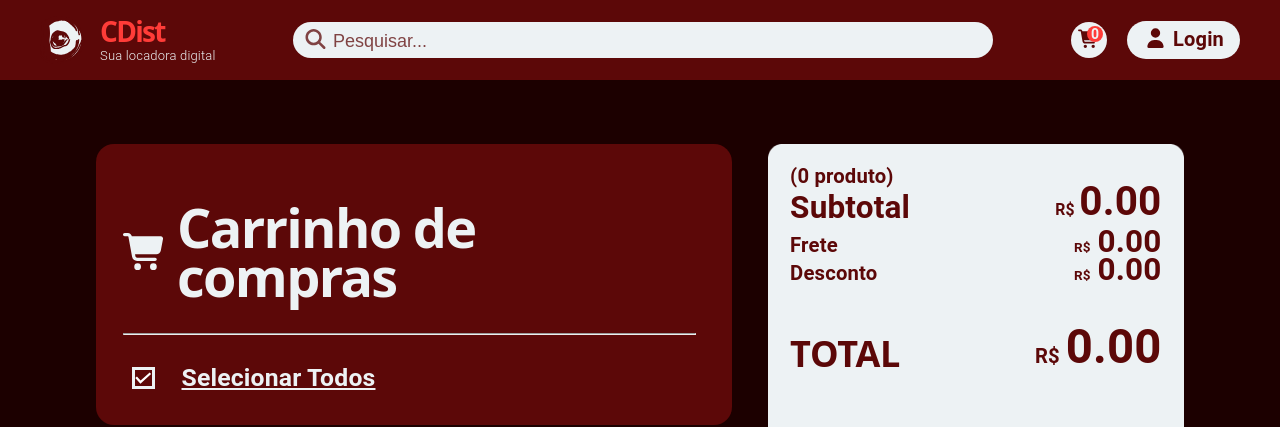
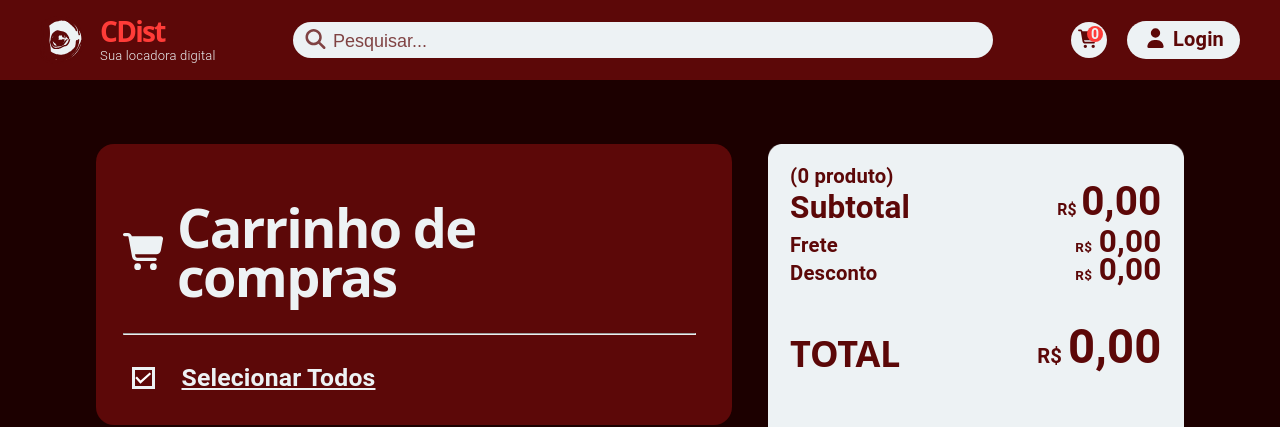
Before and after one commit to Gaardenn/ProjetoECommerceLAEC, a React (Vite) app in the folder 02_Source/ProjetoECommerce/: page /carrinho in a window 1280 px wide. Shown: the top 427 px of the page. Built offline with nearby package versions, Linux system fonts and the light colour scheme.

Commit message:
refactor: price with comma (always 2 decimal places)

```diff
--- a/02_Source/ProjetoECommerce/src/components/ProductItem.jsx
+++ b/02_Source/ProjetoECommerce/src/components/ProductItem.jsx
@@ -2,6 +2,7 @@ import "../styles/ProductItem.css";
 import { FontAwesomeIcon } from "@fortawesome/react-fontawesome";
 import { faTrash } from "@fortawesome/free-solid-svg-icons";
 import { useState } from "react";
+import { formatarPreco } from '../utils/formatarPreco';
 
 export function ProductItem({ produto, adicionarUnidade, removerUnidade, removerItem, marcar, presentear }) {
     const { imagem, nome, plataforma, dev, pub, status, midia, quantidade, marcado, preco, presente } = produto;
@@ -40,7 +41,7 @@ export function ProductItem({ produto, adicionarUnidade, removerUnidade, remover
                     </div>
                 </div>
                 <div className="item-useful">
-                    <p className="item-useful-currency">R$ <span className="item-useful-value">{preco}</span></p>
+                    <p className="item-useful-currency">R$ <span className="item-useful-value">{formatarPreco(preco)}</span></p>
                     <button className="item-useful-button" onClick={() => removerItem(produto)}><FontAwesomeIcon icon={faTrash} /></button>
                 </div>
             </div>
--- a/02_Source/ProjetoECommerce/src/components/ProductPrice.jsx
+++ b/02_Source/ProjetoECommerce/src/components/ProductPrice.jsx
@@ -1,4 +1,5 @@
 import { useState } from 'react';
+import { formatarPreco } from '../utils/formatarPreco';
 import '../styles/ProductPrice.css';
 
 export function ProductPrice({produto, adicionarProduto}) {
@@ -11,10 +12,10 @@ export function ProductPrice({produto, adicionarProduto}) {
             <section className="purchase-card">
                 <div className="price-headline">
                     <div className="price-label">R$</div>
-                    <div className="price-value">{preco}</div>
+                    <div className="price-value">{formatarPreco(preco)}</div>
                     <div className="discount-info">à vista</div>
                 </div>
-                <div className="installments-info">ou por R$ {(preco/10).toFixed(2)}/mês <br /> em 12x</div>
+                <div className="installments-info">ou por R$ {formatarPreco(preco/10)}/mês <br /> em 12x</div>
 
                 <div className="delivery-info">
                     <div className="delivery-row">
--- a/02_Source/ProjetoECommerce/src/pages/Carrinho.jsx
+++ b/02_Source/ProjetoECommerce/src/pages/Carrinho.jsx
@@ -7,6 +7,7 @@ import { useCart } from '../hooks/useCart';
 import Navbar from '../components/Navbar';
 import Footer from '../components/Footer';
 import { Link } from 'react-router-dom';
+import { formatarPreco } from '../utils/formatarPreco';
 
 export function Carrinho({cart, adicionarUnidade, removerUnidade, removerItem, marcar, todosMarcados, marcarTudo, presentear, quantMarcados, quantTotal, calcularSubtotal, calcularDescontoTotal, calcularFreteTotal}) {
 
@@ -66,28 +67,28 @@ export function Carrinho({cart, adicionarUnidade, removerUnidade, removerItem, m
                                 <p className="body-content-total-subtotal-text">Subtotal</p>
                                 <p className="body-content-total-subtotal-currency">
                                     R$
-                                    <span className="body-content-total-subtotal-price">{subtotal.toFixed(2)}</span>
+                                    <span className="body-content-total-subtotal-price">{formatarPreco(subtotal)}</span>
                                 </p>
                             </div>
                             <div className="body-content-total-shipping">
                                 <p className="body-content-total-shipping-text">Frete</p>
                                 <p className="body-content-total-shipping-currency">
                                     R$
-                                    <span className="body-content-total-shipping-price">{frete.toFixed(2)}</span>
+                                    <span className="body-content-total-shipping-price">{formatarPreco(frete)}</span>
                                 </p>
                             </div>
                             <div className="body-content-total-discount">
                                 <p className="body-content-total-discount-text">Desconto</p>
                                 <p className="body-content-total-discount-currency">
                                     R$
-                                    <span className="body-content-total-discount-price">{descontoTotal.toFixed(2)}</span>
+                                    <span className="body-content-total-discount-price">{formatarPreco(descontoTotal)}</span>
                                 </p>
                             </div>
                             <div className="body-content-total-value">
                                 <h2 className="body-content-total-value-text">TOTAL</h2>
                                 <p className="body-content-total-value-currency">
                                     R$
-                                    <span className="body-content-total-value-price">{subtotal + frete - descontoTotal < 0 ? (0).toFixed(2) : (subtotal + frete - descontoTotal).toFixed(2)}</span>
+                                    <span className="body-content-total-value-price">{formatarPreco(Math.max(0, subtotal + frete - descontoTotal))}</span>
                                 </p>
                             </div>
                             <Link to="/Autenticacao" className="body-content-total-button">Comprar</Link>
--- /dev/null
+++ b/02_Source/ProjetoECommerce/src/utils/formatarPreco.js
@@ -0,0 +1,6 @@
+export function formatarPreco(valor) {
+    return (valor || 0).toLocaleString("pt-BR", {
+        minimumFractionDigits: 2,
+        maximumFractionDigits: 2,
+    });
+}
```
